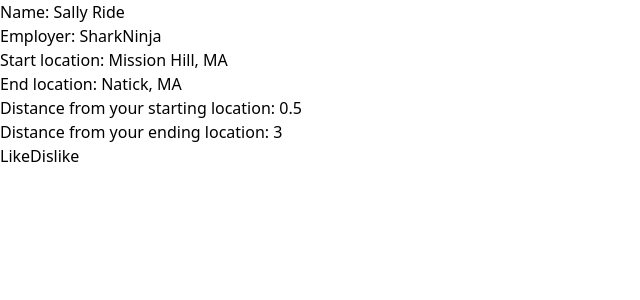
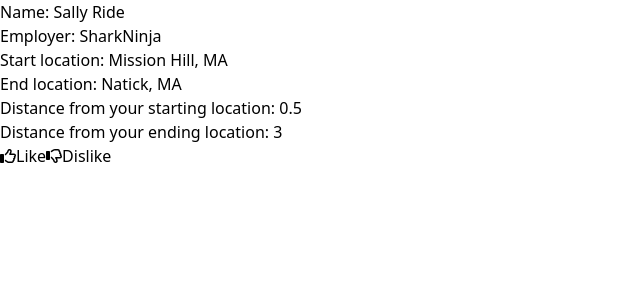
Before and after one commit to sevensrig/NuCarpoolTechnicalChallenge, a React (Vite) app: page / in a window 1280 px wide. Shown: the top 300 px of the page, without its empty margins (0-640 px from the left). Built offline with nearby package versions, Linux system fonts and the light colour scheme.

Commit message:
added Font Awesome icons and packages

```diff
--- a/package.json
+++ b/package.json
@@ -10,6 +10,11 @@
     "preview": "vite preview"
   },
   "dependencies": {
+    "@fortawesome/fontawesome-svg-core": "^6.7.2",
+    "@fortawesome/free-brands-svg-icons": "^6.7.2",
+    "@fortawesome/free-regular-svg-icons": "^6.7.2",
+    "@fortawesome/free-solid-svg-icons": "^6.7.2",
+    "@fortawesome/react-fontawesome": "^0.2.2",
     "react": "^18.3.1",
     "react-dom": "^18.3.1"
   },
--- a/src/MatchingTiles.tsx
+++ b/src/MatchingTiles.tsx
@@ -1,5 +1,7 @@
 import { matchList } from './data/sample_carpool_data'
 import { useState } from 'react';
+import { faThumbsDown, faThumbsUp } from '@fortawesome/free-regular-svg-icons';
+import { FontAwesomeIcon } from '@fortawesome/react-fontawesome';
 
 function MatchingTiles() {
     const [ index, setIndex ] = useState(0)
@@ -58,13 +60,15 @@
                 <button
                     onClick={handleLikeButton}
                     className="px-6 py-2 bg-red-600 text-white font-semibold rounded-lg shadow-md
-                    hover:bg-red-700 focus:outline-solid focus:ring-4    focus:ring-black">
+                    hover:bg-red-700 focus:outline-solid focus:ring-4 focus:ring-black">
+                        <FontAwesomeIcon icon = {faThumbsUp} className='mr-1'/>
                     Like
                 </button>
                 <button
                     onClick={handleDislikeButton}
                     className="px-6 py-2 bg-black text-white font-semibold rounded-lg shadow-md
                     hover:bg-gray-800 focus:outline-solid focus:ring-4 focus:ring-red-600">
+                        <FontAwesomeIcon icon = {faThumbsDown} className='mr-1'/>
                     Dislike
                 </button>
             </div>
```
Also changed, not shown: 1 other file (tests, documents, lock files or other folders).
